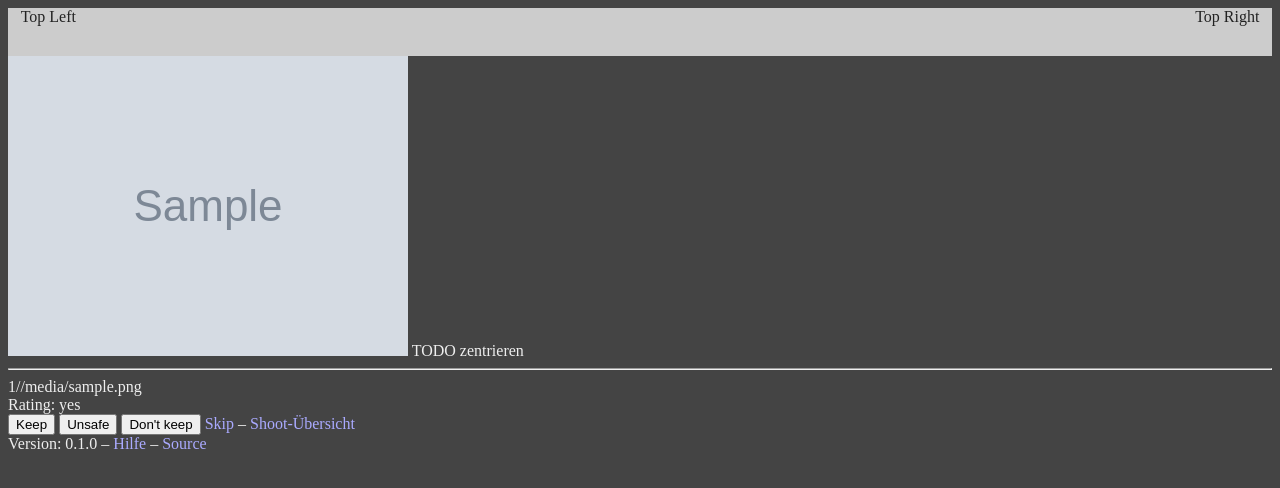
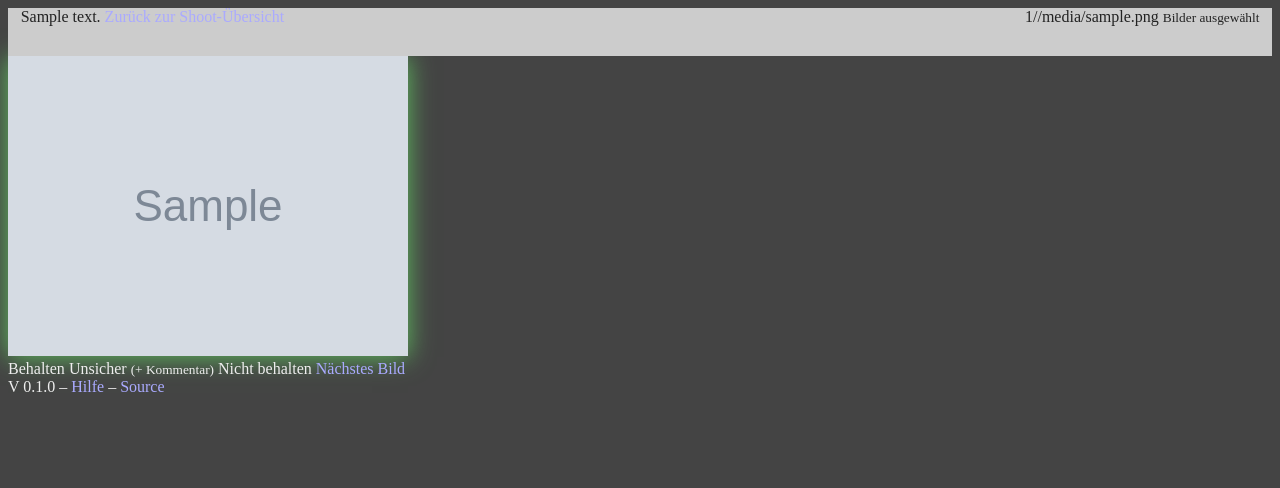
Before and after one commit to Niduroki/rate-shoot, a Flask app: template templates/shoot_picture.html in a window 1280 px wide. Shown: the top 488 px of the page. Run offline with Flask 2, Linux system fonts and the light colour scheme; the template is opened without the code that fills it: most values are stand-ins (such as "Sample title", 1, 10 or a date in 2020); grey boxes marked "Sample" are stand-in pictures.

Commit message:
Lots of UI work

```diff
--- a/templates/base.html
+++ b/templates/base.html
@@ -14,11 +14,11 @@
             <div class="main">
                 {% block content %}Missing content{% endblock %}
             </div>
-            <div class="footer">
-                Version: 0.1.0 –
+            <footer>
+                V 0.1.0 –
                 <a href="/help/">Hilfe</a> –
                 <a href="https://github.com/Niduroki/rate-shoot">Source</a>
-            </div>
+            </footer>
         </div>
     </body>
     <script type="text/javascript" src="/static/jquery.min.js"></script>
--- a/templates/shoot_picture.html
+++ b/templates/shoot_picture.html
@@ -1,15 +1,43 @@
 {% extends "base.html" %}
+{% block topright %}
+<span class="small-title">
+{% if shoot.max_images != 0 %}
+    {{ shoot.keep_count() }}/{{ shoot.max_images }}
+{% else %}
+    {{ shoot.keep_count() }}
+{% endif %}
+<small>Bilder ausgewählt</small></span>
+{% endblock %}
+{% block topleft %}<span class="title">{{ shoot.description }}</span>
+<a href="/{{ shoot.link }}/">Zurück zur Shoot-Übersicht</a>
+{% endblock %}
 {% block content %}
-<img src="/img/{{ pic.filename }}">
-TODO zentrieren
-<hr>
-{% if shoot.max_images != 0 %}
-    {{ shoot.keep_count() }}/{{ shoot.max_images }}<br>
+<img class="focused
+{% if pic.status %}
+    border
+    {% if pic.status == 'yes' %}green
+    {% elif pic.status == 'unsafe' %}yellow
+    {% elif pic.status == 'no' %}red
+    {% endif %}
 {% endif %}
-Rating: {{ pic.status }}<br>
-<button id="yes-btn">Keep</button>
-<button id="unsafe-btn">Unsafe</button>
-<button id="no-btn">Don't keep</button>
-
-<a href="{{ pic.next_pic_link() }}">Skip</a> – <a href="/{{ shoot.link }}/">Shoot-Übersicht</a>
+" src="/img/{{ pic.filename }}">
+<div style="position: relative">
+    <div class="rating-btns">
+        <a id="yes-btn" class="btn green">Behalten</a>
+        <a id="unsafe-btn" class="btn yellow">Unsicher <small>(+ Kommentar)</small></a>
+        <a id="no-btn" class="btn red">Nicht behalten</a>
+        <a class="btn grey" href="{{ pic.next_pic_link() }}">
+            {% if pic.status %}
+                Nächstes Bild
+            {% else %}
+                Überspringen
+            {% endif %}
+        </a>
+    </div>
+    {% if pic.status == "unsafe" %}
+        <div class="comment-box">
+            Kommentar zum Bild: {{ pic.comment }}
+        </div>
+    {% endif %}
+</div>
 {% endblock %}
```
Also changed, not shown: templates/admin.html (+23 -12 lines), templates/index.html (+4 -3 lines), templates/shoot_overview.html (+9 -2 lines).
